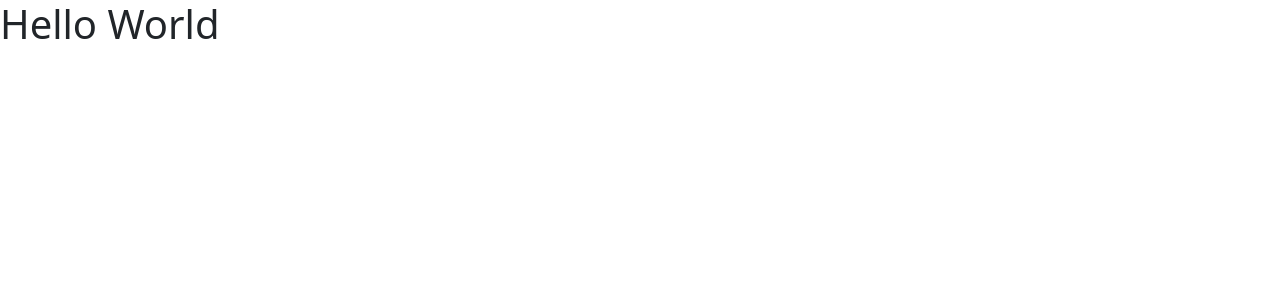
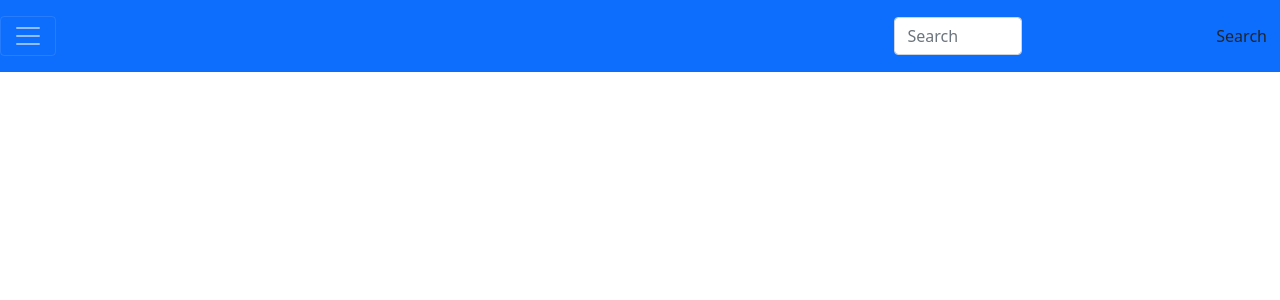
Before and after one commit to JordanSchwartz97/SocialMedia-clone-react, a React (Create React App) app: page / in a window 1280 px wide. Shown: the top 300 px of the page. Built offline with nearby package versions, Linux system fonts and the light colour scheme.

Commit message:
Started working on Navbar component

```diff
--- a/src/components/app.jsx
+++ b/src/components/app.jsx
@@ -1,9 +1,9 @@
 import React from 'react';
-
+import Navbar from './navbar/Navbar';
  const AppHooks = () => {
      return(
          <div>
-             <h1>Hello World</h1>
+             <Navbar/>
          </div>
      )
  }
--- a/src/components/navbar/Navbar.css
+++ b/src/components/navbar/Navbar.css
@@ -0,0 +1,16 @@
+.navbar-nav{
+    position: relative;
+    background-color: rgb(122, 97, 97);
+    right: 400px;
+}
+.navbar-item{
+    position: relative;
+    background-color: rgb(122, 97, 97);
+    right: 800px;
+    top: 10px;
+    color: black !important;
+}
+.form-control{
+    width: 10% !important;
+    position: relative;
+}
--- a/src/components/navbar/Navbar.jsx
+++ b/src/components/navbar/Navbar.jsx
@@ -1,6 +1,6 @@
 import React, { useEffect, useState } from 'react';
 import axios from 'axios';
-import './NavBar.css';
+import './Navbar.css';
 
 
 const  NavBar = (props) => {
@@ -8,19 +8,18 @@
 
     return (
         <div>
-            <nav className ="navbar navbar-light bg-light justify-content-between">
-                <a className="navbar-brand">Blue Falcon Social Media </a>
-                <form className="form-inline">
-                    <input className="form-control mr-sm-2"
-                    type="text"
-                    placeholder="Search for a friend!"
-                    aria-label="Search">
-                    </input>
-                    <button className="btn btn-outline-success my-2 my-sm-0"
-                    type="submit"
-                    >Search
-                    </button>
-                </form>
+            <nav className ="navbar navbar-dark bg-primary">
+            <button class="navbar-toggler" type="button" data-toggle="collapse" data-target="#navbarNav" aria-controls="navbarNav" aria-expanded="false" aria-label="Toggle navigation">
+            <span class="navbar-toggler-icon"></span>
+            </button>
+            <ul className= "navbar-nav">
+                <a className="nav-link" href="#">Home <span className="sr-only">(current)</span></a>
+            </ul>
+            <ul className= "navbar-item">
+                <a className="nav-link" href="#">Profile <span className="sr-only">(current)</span></a>
+            </ul>
+            <input className="form-control" type="search" placeholder="Search" aria-label="Search"></input>
+                <button className="btn" type="submit">Search</button>
             </nav>
         </div>
     );
--- a/src/index.js
+++ b/src/index.js
@@ -2,6 +2,8 @@
 import ReactDOM from 'react-dom';
 import AppHooks from './components/app';
 import 'bootstrap/dist/css/bootstrap.css';
+
+
 const jsxElement = <h1>Our React App</h1>;
 console.log(jsxElement);
 
```
